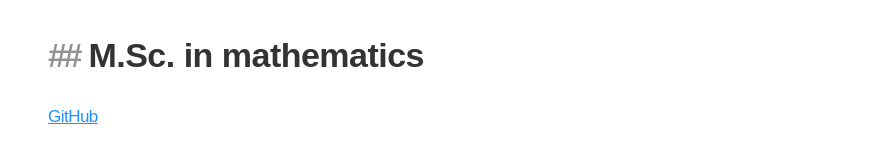
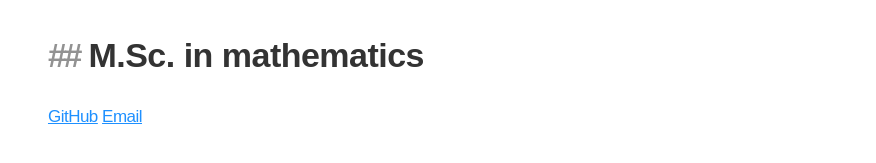
Before and after one commit to A6GibKm/A6GibKm.github.io, a Jekyll site: the page built from about.md, in a window 1280 px wide. Shown: the part 568-731 px from the top of the page, without its empty margins (404-1280 px from the left). Built offline with Jekyll 4.4.1, drawn with Linux system fonts in a browser that asks for light colours.

Commit message:
Add email

```diff
--- a/_config.yml
+++ b/_config.yml
@@ -1,6 +1,7 @@
 title: Deathwish
 description: Personal blog
 github_username: A6GibKm
+email: contact@deathwish.info
 
 markdown: kramdown
 kramdown:
--- a/about.md
+++ b/about.md
@@ -11,3 +11,4 @@ layout: default
 ## M.Sc. in mathematics
 
 [GitHub](https://github.com/{{ site.github_username }})
+[Email](mailto:{{ site.email }})
```
